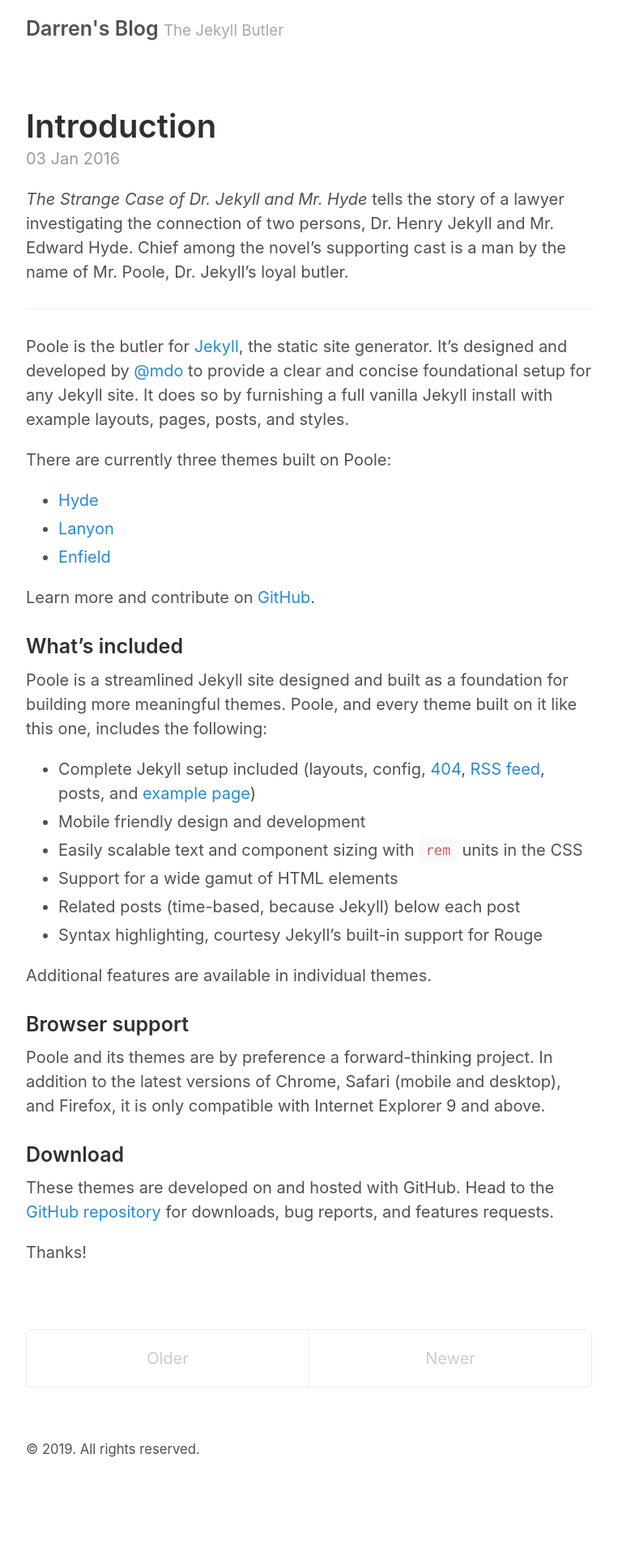
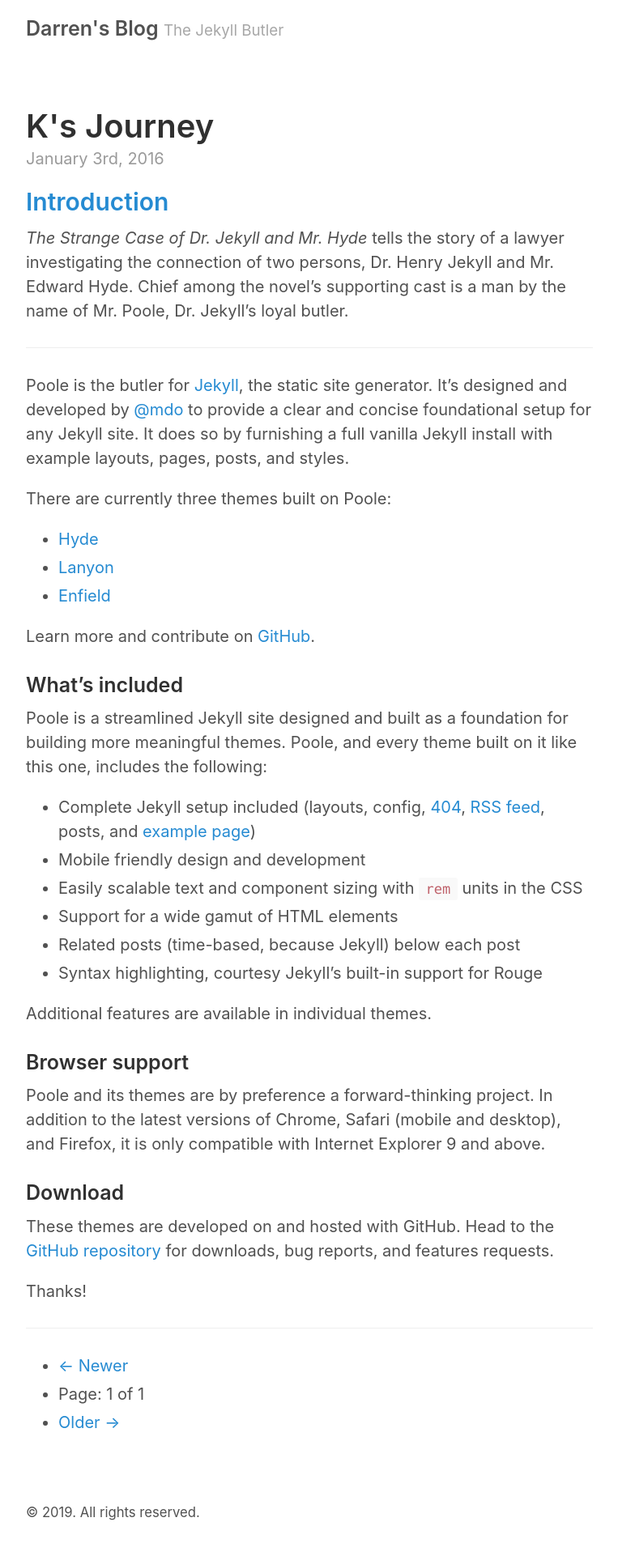
Before and after one commit to oudushu/oudushu.github.io, a Jekyll site: the page built from index.html, in a window 1280 px wide. Shown: the whole page at 81% size, without its empty margins (258-1021 px from the left). Built offline with Jekyll 4.4.1, drawn with Linux system fonts in a browser that asks for light colours; the list of posts is cut into pages by our own code; before the commit the page ends 1844 px from its top, so only the background shows below that.

Commit message:
Edit config file

```diff
--- a/index.html
+++ b/index.html
@@ -1,33 +1,74 @@
 ---
-layout: default
-title: Home
+layout: page
+tagline:
 ---
 
-<div class="posts">
-  {% for post in paginator.posts %}
-  <article class="post">
-    <h1 class="post-title">
-      <a href="{{ site.baseurl }}{{ post.url }}">
-        {{ post.title }}
-      </a>
-    </h1>
+{% for post in paginator.posts %}
 
-    <time datetime="{{ post.date | date_to_xmlschema }}" class="post-date">{{ post.date | date_to_string }}</time>
+<article class="home">
 
+  <span class="post-date">
+    {% assign d = post.date | date: "%d" | plus:'0' %}
+    {{ post.date | date: "%B" }}
+    {% case d %}
+    {% when 1 or 21 or 31 %}{{ d }}st,
+    {% when 2 or 22 %}{{ d }}nd,
+    {% when 3 or 23 %}{{ d }}rd,
+    {% else %}{{ d }}th,
+    {% endcase %}
+    {{ post.date | date: "%Y" }}
+  </span>
+
+  <h2>
+    <a href="{{ site.BASE_PATH }}{{ post.url }}">{{ post.title }}</a>
+  </h2>
+
+  <div>
+    {% if post.fullview %}
     {{ post.content }}
-  </article>
-  {% endfor %}
-</div>
+    {% else %}
+    {% if post.shortinfo %}
+    {{ post.shortinfo }}
+    {% elsif post.description %}
+    {{ post.description }}
+    {% else %}
+    {{ post.excerpt }}
+    {% endif %}
+    {% endif %}
+  </div>
 
-<div class="pagination">
+</article>
+{% endfor %}
+<hr/>
+
+<ul class="pager">
+
+  {% if paginator.previous_page %}
+  <li class="previous">
+    {% if paginator.previous_page == 1 %}
+    <a href="{{ site.BASE_PATH }}/">&larr; Newer</a>
+    {% else %}
+    <a href="{{ site.BASE_PATH }}/{{ site.paginate_path | replace: ':num', paginator.previous_page }}">&larr; Newer</a>
+    {% endif %}
+  </li>
+  {% else %}
+  <li class="previous disabled">
+    <a>&larr; Newer</a>
+  </li>
+  {% endif %}
+
+  <li>
+    <span class="page_number">Page: {{ paginator.page }} of {{ paginator.total_pages }}</span>
+  </li>
+
   {% if paginator.next_page %}
-    <a class="pagination-item older" href="{{ paginator.next_page_path | prepend: site.baseurl }}">Older</a>
+  <li class="next">
+    <a href="{{ site.BASE_PATH }}/{{ site.paginate_path | replace: ':num', paginator.next_page }}">Older &rarr;</a>
+  </li>
   {% else %}
-    <span class="pagination-item older">Older</span>
+  <li class="next disabled">
+    <a>Older &rarr;</a>
+  </li>
   {% endif %}
-  {% if paginator.previous_page %}
-    <a class="pagination-item newer" href="{{ paginator.previous_page_path | prepend: site.baseurl }}">Newer</a>
-  {% else %}
-    <span class="pagination-item newer">Newer</span>
-  {% endif %}
-</div>
+
+</ul>
```
